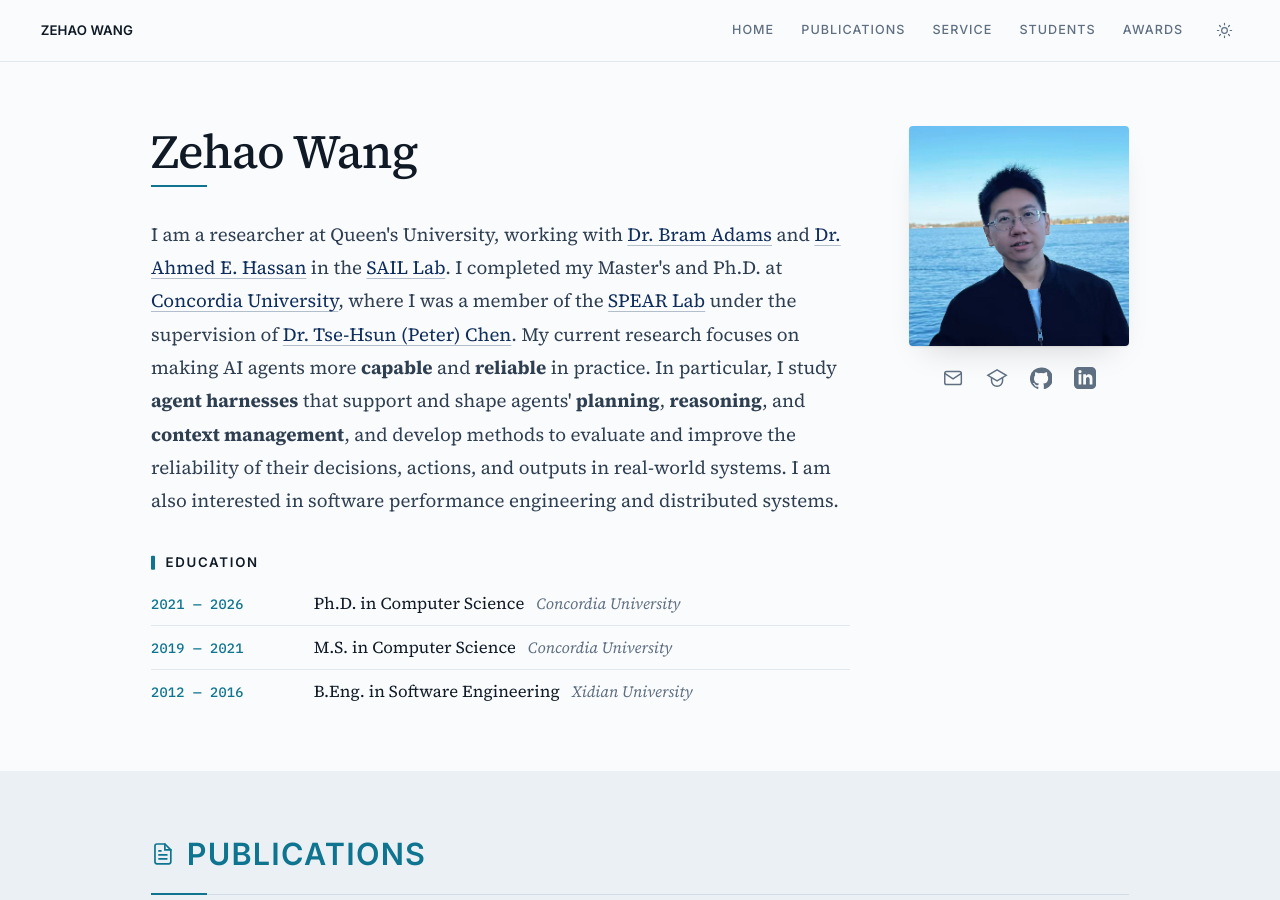
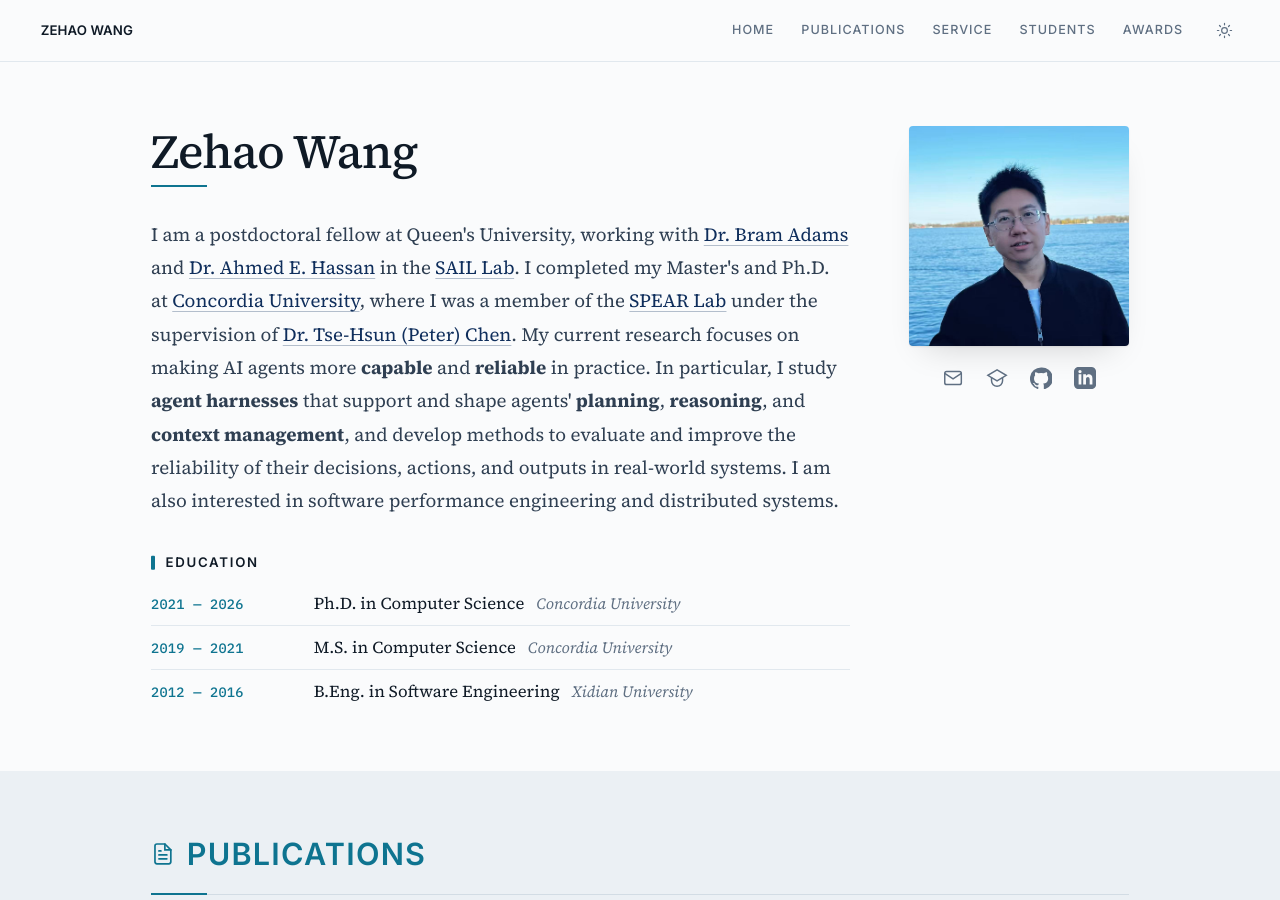
Before and after one commit to zehaowang00/zehaowang00.github.io, a Jekyll site: the page built from _pages/about.md, in a window 1280 px wide and 900 px high. Built offline with Jekyll 4.4.1, drawn with Linux system fonts in a browser that asks for light colours.

Commit message:
Update bio role to postdoctoral fellow at Queen's University
Co-Authored-By: Claude Opus 5.5 <noreply@anthropic.com>

```diff
--- a/_layouts/home.html
+++ b/_layouts/home.html
@@ -46,7 +46,7 @@
           <hr class="home__rule">
 
           <p class="home__bio">
-            I am a researcher at Queen's University, working with
+            I am a postdoctoral fellow at Queen's University, working with
             <a href="https://www.cs.queensu.ca/people/Bram/Adams">Dr. Bram Adams</a> and
             <a href="https://www.linkedin.com/in/ahmed-e-hassan/">Dr. Ahmed E. Hassan</a>
             in the <a href="https://sailresearch.github.io/sail-website/index.html">SAIL Lab</a>.
```
